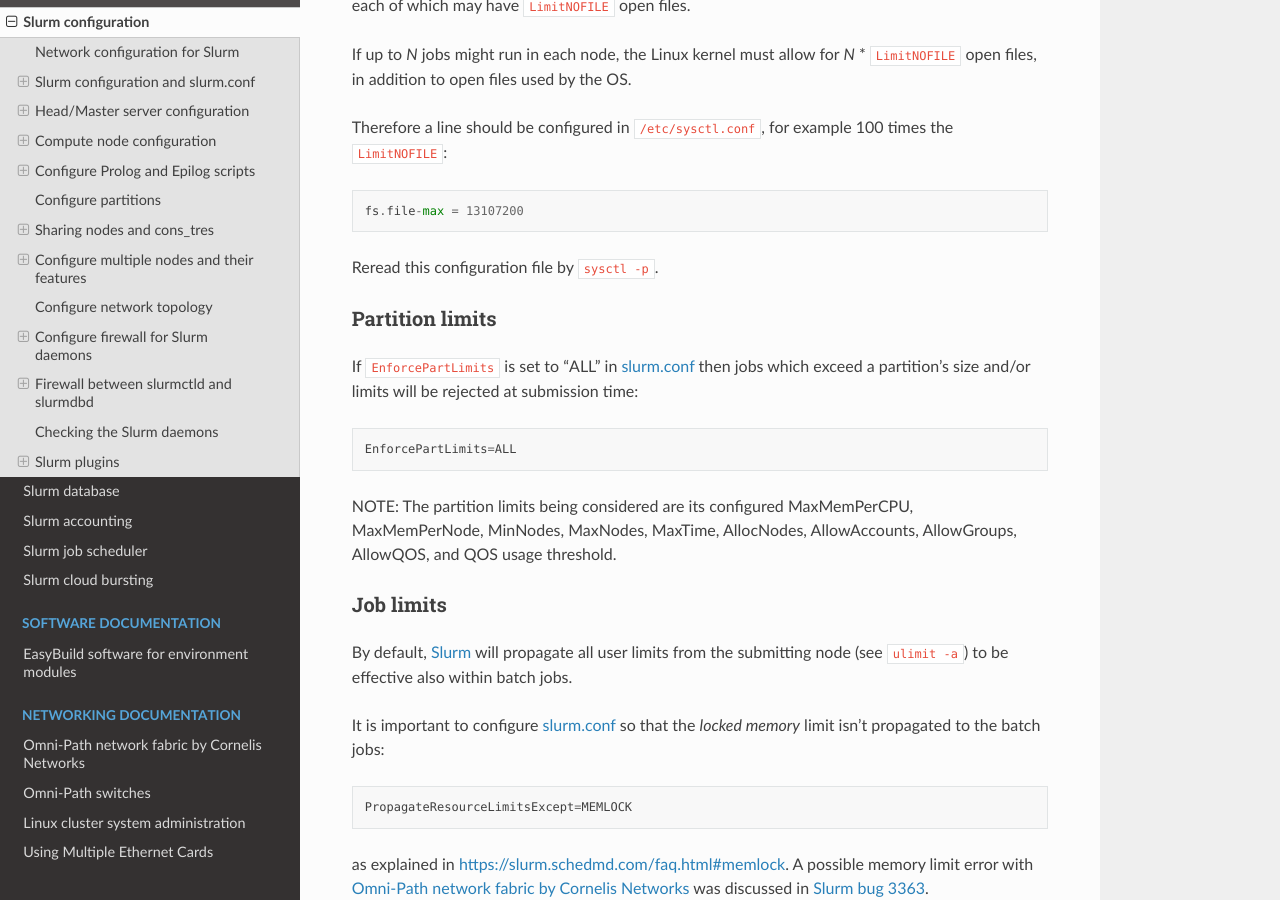
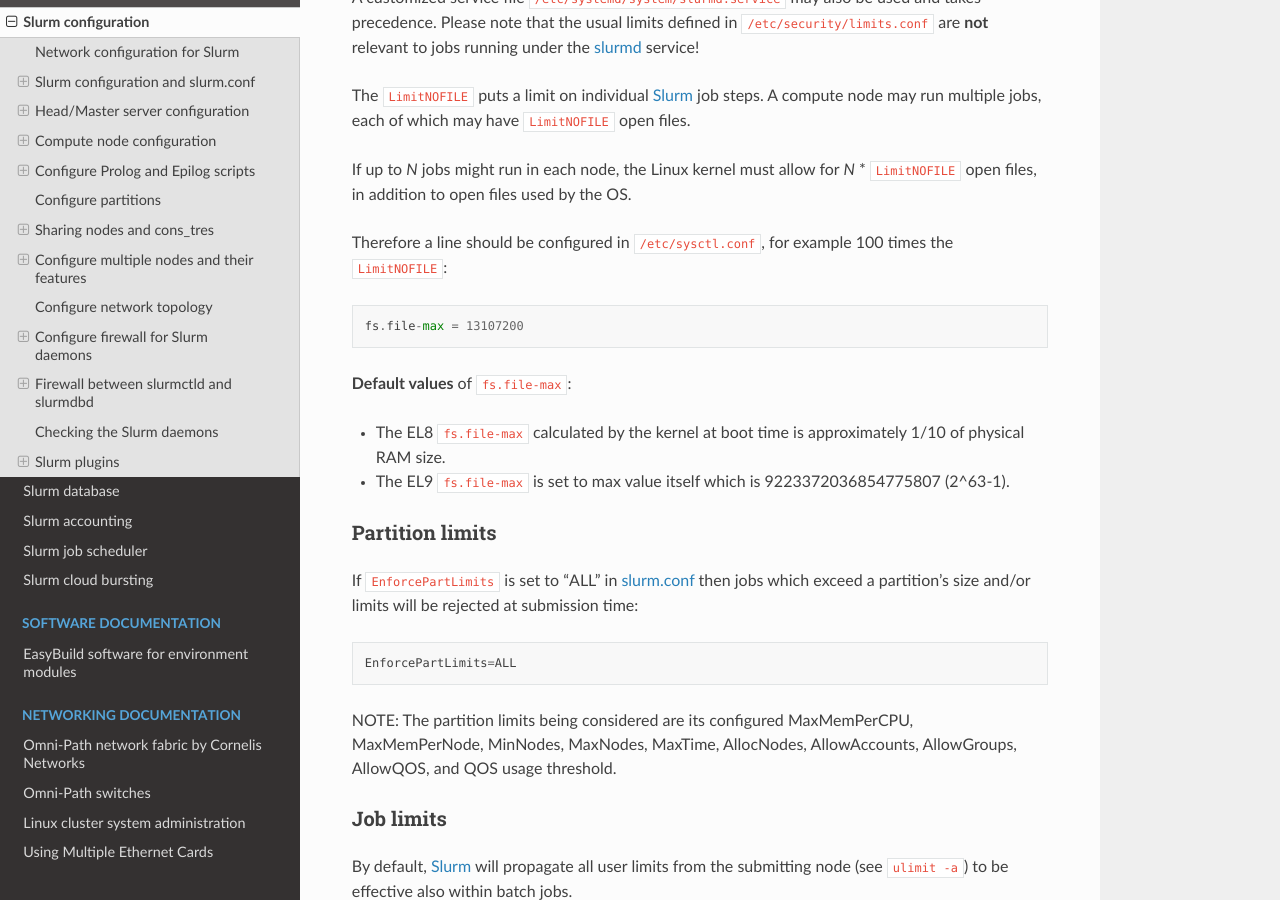
Before and after one commit to OleHolmNielsen/Niflheim_system, a Sphinx documentation site: the page built from docs/Slurm_configuration.rst, in a window 1280 px wide and 900 px high, scrolled down 25242 px. Built offline with Sphinx 7.4.7 and the Read the Docs theme 2.0.0, drawn with Linux system fonts in a browser that asks for light colours; some of the changed text lies outside the part shown.

Commit message:
fs.file-max defaults

```diff
--- a/docs/Slurm_configuration.rst
+++ b/docs/Slurm_configuration.rst
@@ -1002,6 +1002,10 @@
 The High_Throughput_Computing_Administration_Guide_ contains Slurm_ administrator information specifically for high throughput computing, namely the execution of many short jobs.
 See also the Large_Cluster_Administration_Guide_.
 
+If configurations in ``/etc/sysctl.conf`` are updated, you need to run::
+
+  sysctl -p
+
 .. _High_Throughput_Computing_Administration_Guide: https://slurm.schedmd.com/high_throughput.html
 .. _Large_Cluster_Administration_Guide: https://slurm.schedmd.com/big_sys.html
 
@@ -1055,7 +1059,10 @@
 
   fs.file-max = 13107200
 
-Reread this configuration file by ``sysctl -p``.
+**Default values** of ``fs.file-max``:
+
+* The EL8 ``fs.file-max`` calculated by the kernel at boot time is approximately 1/10 of physical RAM size.
+* The EL9 ``fs.file-max`` is set to max value itself which is 9223372036854775807 (2^63-1).
 
 Partition limits
 ----------------
```
